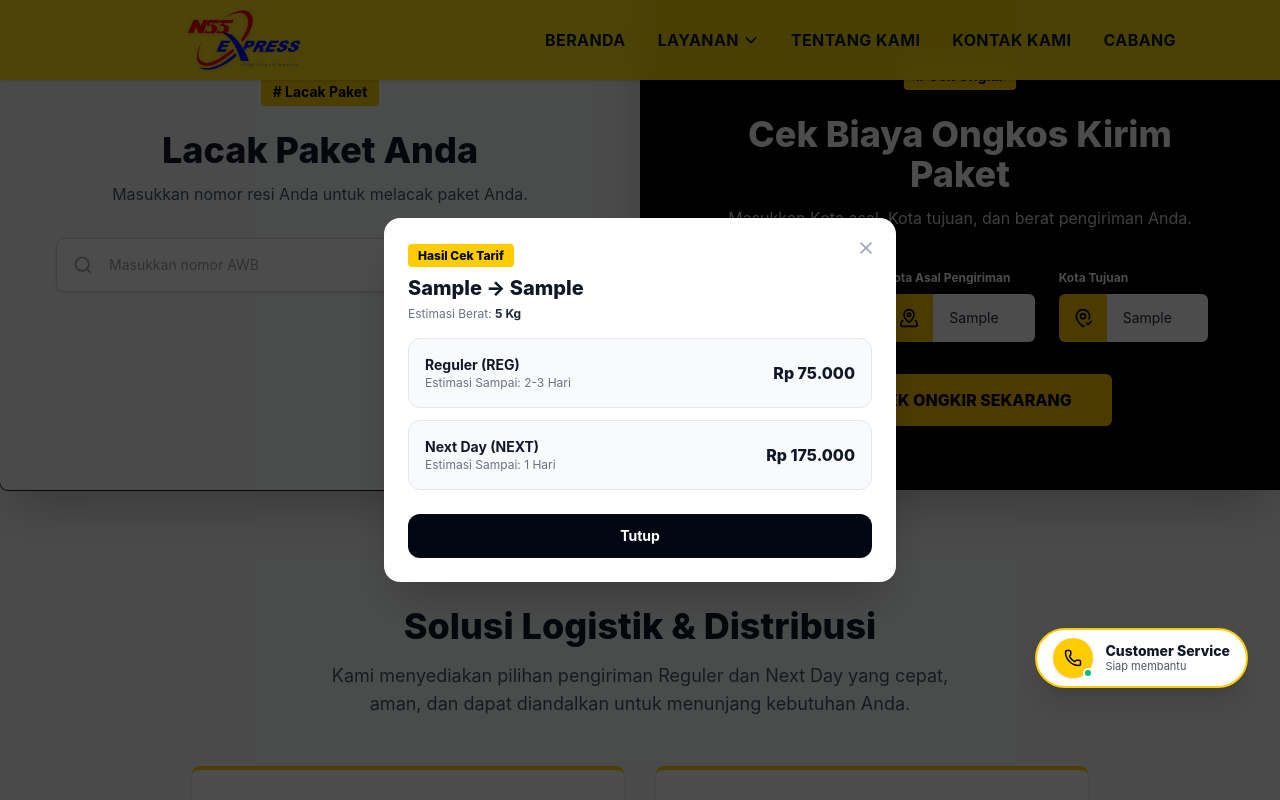
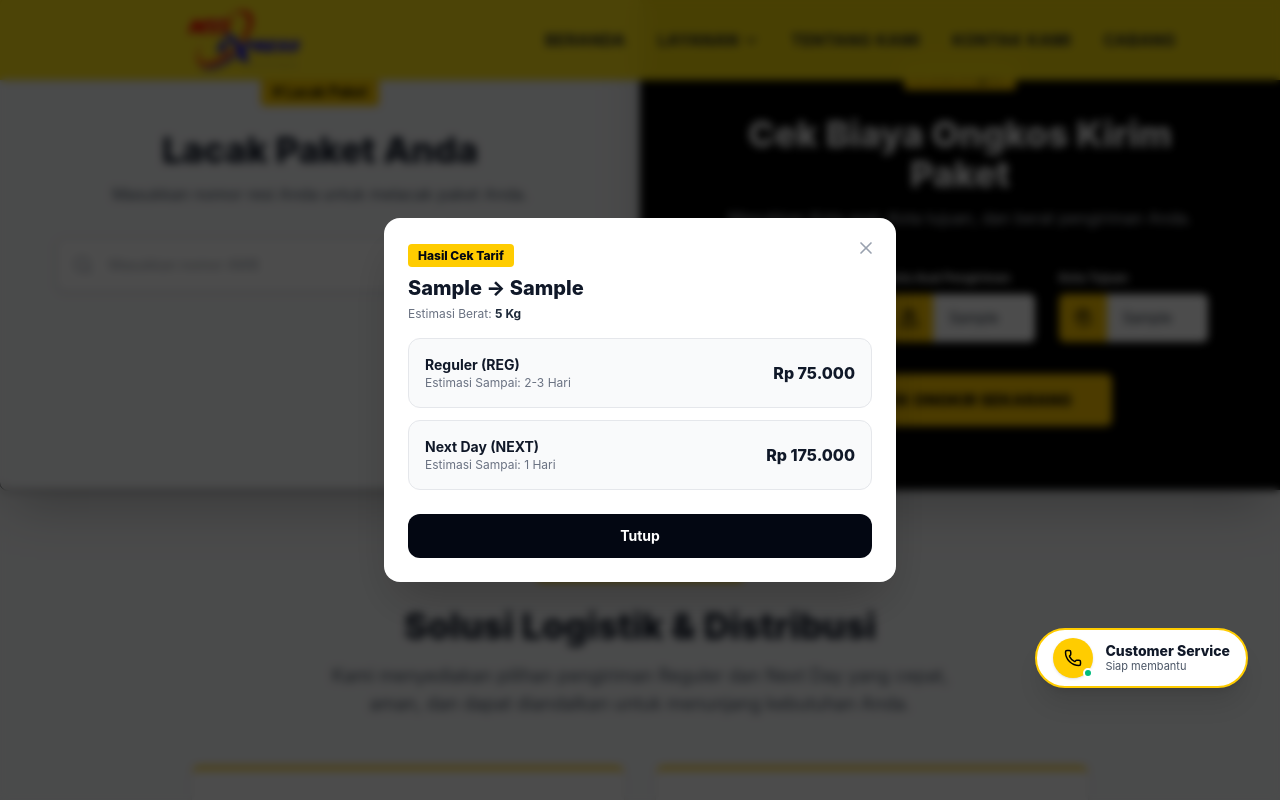
Before and after one commit to DickyGustyanto12/express_website, a React (Vite) app in the folder frontend_reactts/: page / in a window 1280 px wide. Both pictures are taken after typing "5", "Sample", "Sample" into the empty fields and a click on the button "CEK ONGKIR SEKARANG". Shown: the part 832-1632 px from the top of the page. Built offline with nearby package versions, Linux system fonts and the light colour scheme.

Commit message:
Update_V.23092026.1629

```diff
--- a/frontend_reactts/src/pages/CekOngkir.tsx
+++ b/frontend_reactts/src/pages/CekOngkir.tsx
@@ -5,8 +5,10 @@ import {
   MapPinCheck,
   BanknoteCheck,
   X,
+  Loader2,
 } from "lucide-react";
 import Swal from "sweetalert2";
+import { motion, AnimatePresence } from "framer-motion";
 
 const CekOngkir = () => {
   const [berat, setBerat] = useState("");
@@ -14,6 +16,7 @@ const CekOngkir = () => {
   const [kotaTujuan, setKotaTujuan] = useState("");
   const [modalBuka, setModalBuka] = useState(false);
   const [hasilOngkir, setHasilOngkir] = useState<any[] | null>(null);
+  const [isModalLoading, setIsModalLoading] = useState(false);
 
   const handleCekOngkir = (e: React.FormEvent) => {
     e.preventDefault();
@@ -30,6 +33,13 @@ const CekOngkir = () => {
       return;
     }
 
+    // Buka modal seketika dalam keadaan loading
+    setModalBuka(true);
+    setIsModalLoading(true);
+    setHasilOngkir(null);
+
+    // Simulasi proses perhitungan tarif di dalam modal
+    setTimeout(() => {
       const beratNum = parseFloat(berat) || 1;
       setHasilOngkir([
         {
@@ -43,8 +53,8 @@ const CekOngkir = () => {
           harga: `Rp ${(35000 * beratNum).toLocaleString("id-ID")}`,
         },
       ]);
-
-    setModalBuka(true);
+      setIsModalLoading(false);
+    }, 800);
   };
 
   return (
@@ -129,16 +139,37 @@ const CekOngkir = () => {
         </div>
       </form>
 
+      <AnimatePresence>
         {modalBuka && (
-        <div className="fixed inset-0 bg-black/70 flex items-center justify-center p-4 z-50">
-          <div className="bg-white rounded-2xl max-w-lg w-full p-6 text-left shadow-2xl relative">
+          <motion.div
+            initial={{ opacity: 0 }}
+            animate={{ opacity: 1 }}
+            exit={{ opacity: 0 }}
+            className="fixed inset-0 bg-black/70 flex items-center justify-center p-4 z-50 backdrop-blur-xs"
+          >
+            <motion.div
+              initial={{ opacity: 0, y: 30, scale: 0.95 }}
+              animate={{ opacity: 1, y: 0, scale: 1 }}
+              exit={{ opacity: 0, y: 20, scale: 0.95 }}
+              transition={{ duration: 0.25, ease: "easeOut" }}
+              className="bg-white rounded-2xl max-w-lg w-full p-6 text-left shadow-2xl relative"
+            >
               <button
                 onClick={() => setModalBuka(false)}
-              className="absolute top-4 right-4 text-gray-400 hover:text-gray-700 p-1 cursor-pointer"
+                className="absolute top-4 right-4 text-gray-400 hover:text-gray-700 p-1 cursor-pointer z-10"
               >
                 <X size={20} />
               </button>
 
+              {isModalLoading ? (
+                <div className="flex flex-col items-center justify-center py-16 space-y-4">
+                  <Loader2 size={40} className="animate-spin text-[#FFCC00]" />
+                  <p className="text-sm font-semibold text-gray-600">
+                    Menghitung tarif ongkos kirim...
+                  </p>
+                </div>
+              ) : (
+                <div>
                   <div className="mb-4">
                     <span className="bg-[#FFCC00] text-gray-950 font-extrabold text-xs px-2.5 py-1 rounded">
                       Hasil Cek Tarif
@@ -148,7 +179,9 @@ const CekOngkir = () => {
                     </h3>
                     <p className="text-xs text-gray-500 mt-1">
                       Estimasi Berat:{" "}
-                <span className="font-bold text-gray-800">{berat} Kg</span>
+                      <span className="font-bold text-gray-800">
+                        {berat} Kg
+                      </span>
                     </p>
                   </div>
 
@@ -182,8 +215,11 @@ const CekOngkir = () => {
                     Tutup
                   </button>
                 </div>
-        </div>
               )}
+            </motion.div>
+          </motion.div>
+        )}
+      </AnimatePresence>
     </div>
   );
 };
--- a/frontend_reactts/src/pages/Tracking.tsx
+++ b/frontend_reactts/src/pages/Tracking.tsx
@@ -1,11 +1,13 @@
-import { Search, X, Clock, MapPin, Phone, User } from "lucide-react";
+import { Search, X, Clock, MapPin, Phone, User, Loader2 } from "lucide-react";
 import { useState } from "react";
+import { motion, AnimatePresence } from "framer-motion";
 
 const Tracking = () => {
   const [kataKunci, setKataKunci] = useState("");
   const [modalBuka, setModalBuka] = useState(false);
   const [hasilTracking, setHasilTracking] = useState<any>(null);
   const [errorMsg, setErrorMsg] = useState("");
+  const [isModalLoading, setIsModalLoading] = useState(false);
 
   const dataDummy: Record<string, any> = {
     E12345678: {
@@ -67,17 +69,25 @@ const Tracking = () => {
     const keyword = kataKunci.trim();
     if (!keyword) return;
 
+    // Langsung buka modal dalam keadaan loading
+    setModalBuka(true);
+    setIsModalLoading(true);
+    setHasilTracking(null);
+    setErrorMsg("");
+
+    // Simulasi proses pencarian data di dalam modal
+    setTimeout(() => {
       if (dataDummy[keyword]) {
         setHasilTracking(dataDummy[keyword]);
         setErrorMsg("");
-      setModalBuka(true);
       } else {
         setHasilTracking(null);
         setErrorMsg(
           "Nomor resi tidak ditemukan. Silakan gunakan nomor uji coba: E12345678",
         );
-      setModalBuka(true);
       }
+      setIsModalLoading(false);
+    }, 800);
   };
 
   return (
@@ -113,17 +123,36 @@ const Tracking = () => {
         </div>
       </form>
 
+      <AnimatePresence>
         {modalBuka && (
-        <div className="fixed inset-0 bg-black/50 flex items-center justify-center p-4 z-50">
-          <div className="bg-white rounded-2xl max-w-xl w-full p-6 text-left shadow-2xl relative max-h-[90vh] overflow-y-auto">
+          <motion.div
+            initial={{ opacity: 0 }}
+            animate={{ opacity: 1 }}
+            exit={{ opacity: 0 }}
+            className="fixed inset-0 bg-black/50 flex items-center justify-center p-4 z-50 backdrop-blur-xs"
+          >
+            <motion.div
+              initial={{ opacity: 0, y: 30, scale: 0.95 }}
+              animate={{ opacity: 1, y: 0, scale: 1 }}
+              exit={{ opacity: 0, y: 20, scale: 0.95 }}
+              transition={{ duration: 0.25, ease: "easeOut" }}
+              className="bg-white rounded-2xl max-w-xl w-full p-6 text-left shadow-2xl relative max-h-[90vh] overflow-y-auto"
+            >
               <button
                 onClick={() => setModalBuka(false)}
-              className="absolute top-4 right-4 text-gray-400 hover:text-gray-700 p-1 cursor-pointer"
+                className="absolute top-4 right-4 text-gray-400 hover:text-gray-700 p-1 cursor-pointer z-10"
               >
                 <X size={20} />
               </button>
 
-            {hasilTracking ? (
+              {isModalLoading ? (
+                <div className="flex flex-col items-center justify-center py-16 space-y-4">
+                  <Loader2 size={40} className="animate-spin text-[#FFCC00]" />
+                  <p className="text-sm font-semibold text-gray-600">
+                    Sedang memuat data pelacakan...
+                  </p>
+                </div>
+              ) : hasilTracking ? (
                 <div>
                   <div className="flex items-center gap-2 mb-4">
                     <span className="bg-[#FFCC00] text-gray-950 font-extrabold text-xs px-2.5 py-1 rounded">
@@ -239,9 +268,10 @@ const Tracking = () => {
                   </button>
                 </div>
               )}
-          </div>
-        </div>
+            </motion.div>
+          </motion.div>
         )}
+      </AnimatePresence>
     </div>
   );
 };
```
Lines whose indentation alone changed are shown as unchanged.
